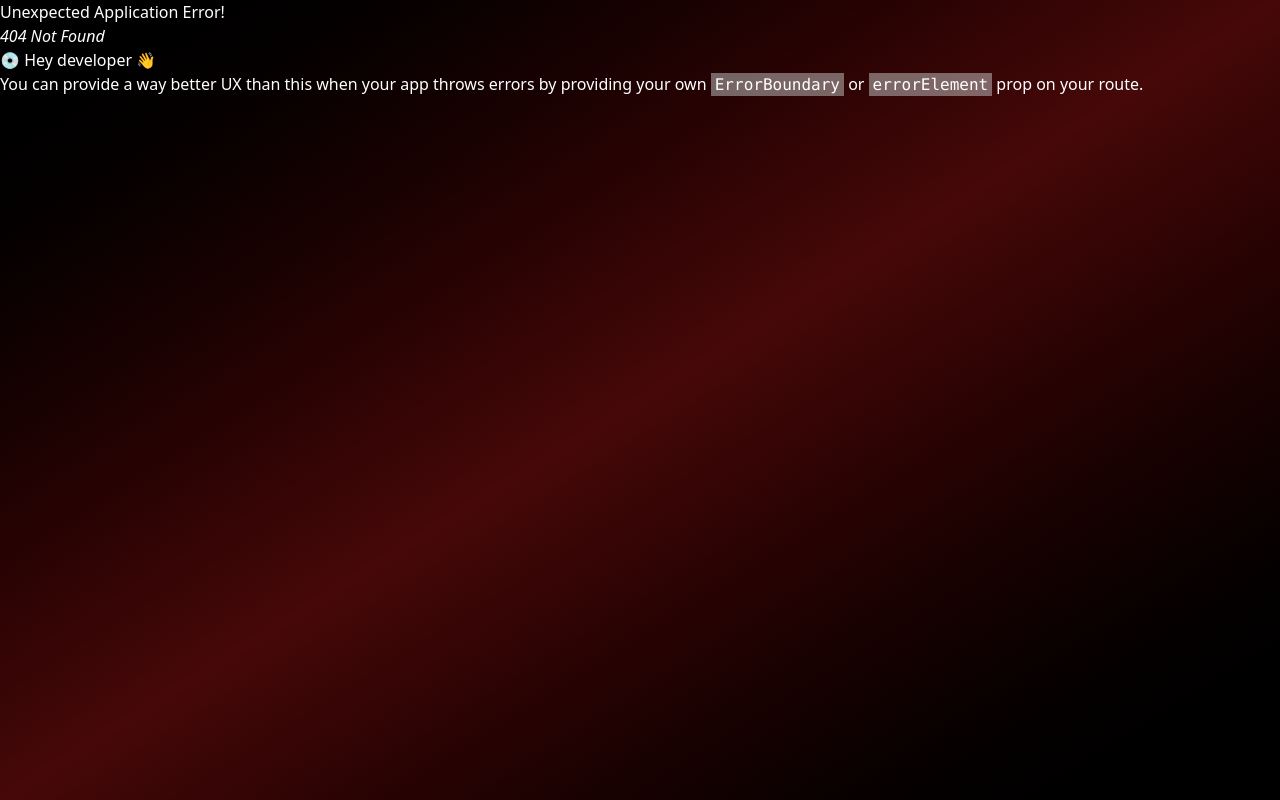
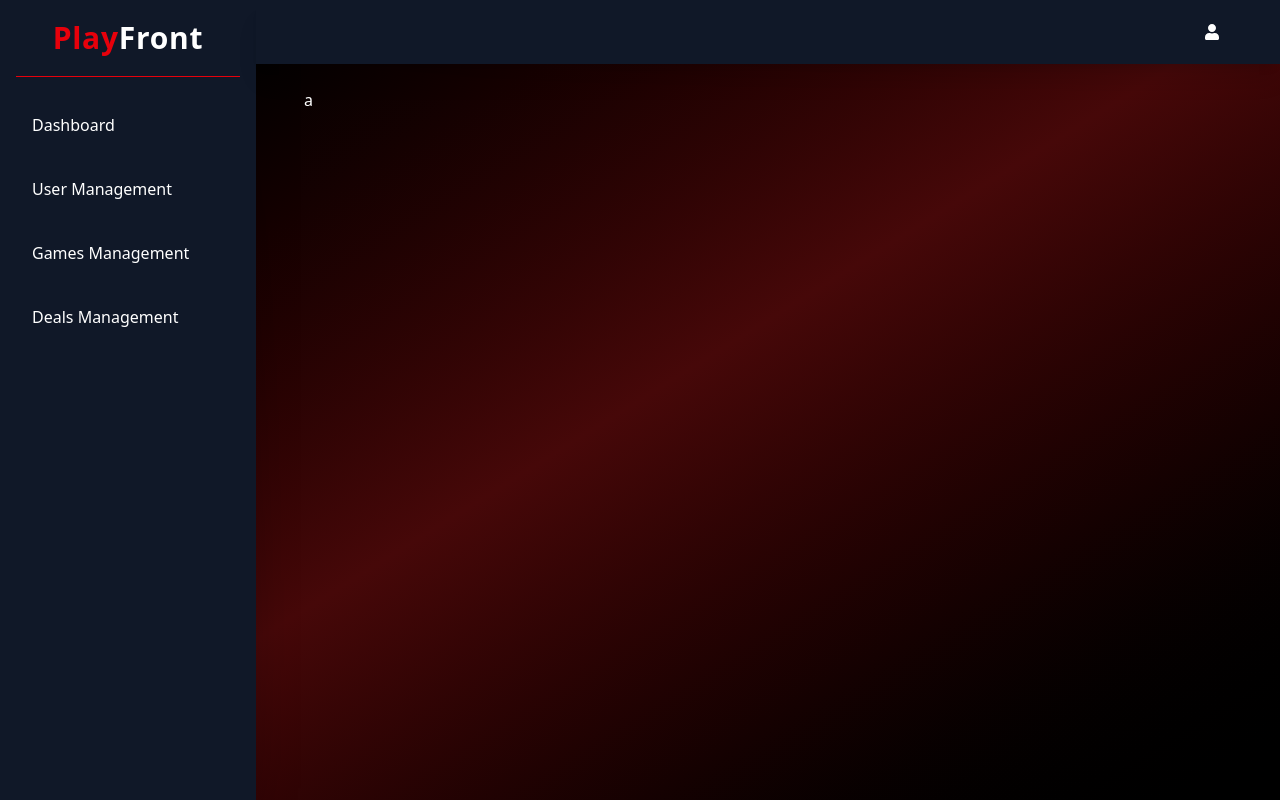
Before and after one commit to ahaddev655/PlayFront, a React (Vite) app: page /e452b7e4/admin in a window 1280 px wide. Before the commit this address had no page. Built offline with nearby package versions, Linux system fonts and the light colour scheme.

Commit message:
Admin Panel started

```diff
--- a/src/App.jsx
+++ b/src/App.jsx
@@ -7,9 +7,14 @@ import WishList_Page from "./pages/main/WishList_Page";
 import UpcomingGames_Page from "./pages/main/UpcomingGames_Page";
 import Deals_Page from "./pages/main/Deals_Page";
 import CategoryLayout from "./layouts/CategoryLayout";
-import Categories_Component from "./components/main/Categories_Component";
+import Categories_Component from "./components/main/category/Categories_Component";
 import Home_Page from "./pages/main/Home_Page";
 import UserProfile from "./pages/main/profile/UserProfile";
+import AdminLayout from "./layouts/AdminLayout";
+import Dashboard from './pages/admin/Dashboard';
+import UserManagement from './pages/admin/UserManagement';
+import GamesManagement from './pages/admin/GamesManagement';
+import DealsManagement from './pages/admin/DealsManagement';
 
 function App() {
   const router = createBrowserRouter([
@@ -81,6 +86,28 @@ function App() {
         },
       ],
     },
+    {
+      path: "/e452b7e4/admin/",
+      element: <AdminLayout />,
+      children: [
+        {
+          index: true,
+          element: <Dashboard />,
+        },
+        {
+          path: "users",
+          element: <UserManagement />,
+        },
+        {
+          path: "games",
+          element: <GamesManagement />,
+        },
+        {
+          path: "deals",
+          element: <DealsManagement />,
+        },
+      ],
+    },
   ]);
   return <RouterProvider router={router} />;
 }
--- a/src/components/authentication/AuthenticationForm.jsx
+++ b/src/components/authentication/AuthenticationForm.jsx
@@ -19,12 +19,10 @@ function AuthenticationForm() {
   });
   const [showPassword, setShowPassword] = useState(false);
 
-  // 📸 File input click
   const handleClick = () => {
     inputRef.current.click();
   };
 
-  // 📤 File upload
   const handleChange = (e) => {
     const file = e.target.files[0];
     if (file) {
@@ -40,7 +38,6 @@ function AuthenticationForm() {
     }
   };
 
-  // 🧾 Input change
   const handleInputChange = (e) => {
     const { name, value } = e.target;
     setFormData((prev) => ({
@@ -49,7 +46,6 @@ function AuthenticationForm() {
     }));
   };
 
-  // 🧠 Manual Signup
   const handleSubmit = (e) => {
     e.preventDefault();
 
@@ -89,6 +85,7 @@ function AuthenticationForm() {
       .post("https://play-front-backend.vercel.app/api/auth/signup", payload)
       .then((res) => {
         toast.success(res?.data?.message || "Registration Successful!");
+        localStorage.setItem("sessionToken", res.data.token)
         if (formData.profileImage) URL.revokeObjectURL(formData.profileImage);
         setFormData({
           profileImage: null,
@@ -107,7 +104,6 @@ function AuthenticationForm() {
       });
   };
 
-  // 🟢 Google Success
   const handleGoogleSuccess = (tokenResponse) => {
     axios
       .get("https://www.googleapis.com/oauth2/v3/userinfo", {
@@ -129,8 +125,6 @@ function AuthenticationForm() {
         }));
 
         toast.info("Google account info filled! You can complete signup.");
-
-        // Send to backend for signup/login
         axios
           .post("http://localhost:3000/api/auth/google", googleUser)
           .then((res) => {
@@ -151,12 +145,10 @@ function AuthenticationForm() {
       });
   };
 
-  // 🔴 Google Error
   const handleGoogleError = () => {
     toast.error("Google Sign-In was cancelled or failed.");
   };
 
-  // 🟡 Custom Google Login hook
   const login = useGoogleLogin({
     onSuccess: handleGoogleSuccess,
     onError: handleGoogleError,
@@ -165,7 +157,6 @@ function AuthenticationForm() {
   return (
     <form onSubmit={handleSubmit} className="text-white">
       <div className="mt-5 space-y-4">
-        {/* 🖼 Profile Image Upload */}
         <div className="flex justify-center">
           <div className="relative w-24 h-24 p-0.5 border-2 border-red-600 rounded-full overflow-hidden">
             <div
@@ -195,7 +186,6 @@ function AuthenticationForm() {
           </div>
         </div>
 
-        {/* 🧍 Full Name */}
         <div className="flex flex-col w-full">
           <label htmlFor="fullName">Full Name</label>
           <input
@@ -209,7 +199,6 @@ function AuthenticationForm() {
           />
         </div>
 
-        {/* 🧑 Username */}
         <div className="flex flex-col w-full">
           <label htmlFor="username">Username</label>
           <input
@@ -223,7 +212,6 @@ function AuthenticationForm() {
           />
         </div>
 
-        {/* 📧 Email */}
         <div className="flex flex-col w-full">
           <label htmlFor="email">Email</label>
           <input
@@ -237,7 +225,6 @@ function AuthenticationForm() {
           />
         </div>
 
-        {/* 🔐 Password */}
         <div className="flex flex-col w-full">
           <label htmlFor="password">Password</label>
           <div className="relative">
@@ -263,7 +250,6 @@ function AuthenticationForm() {
           </div>
         </div>
 
-        {/* 🧾 Submit */}
         <div>
           <button
             type="submit"
@@ -280,7 +266,6 @@ function AuthenticationForm() {
           <span className="w-[25%] border-t border-white/50"></span>
         </div>
 
-        {/* 🟡 Custom Google Button */}
         <div
           onClick={() => login()}
           className="py-3 px-1 text-center bg-white transition-colors hover:bg-white/95 text-black rounded-sm cursor-pointer"
--- a/src/components/main/User_Header.jsx
+++ b/src/components/main/User_Header.jsx
@@ -12,6 +12,7 @@ function User_Header() {
   const [profile, setProfile] = useState(false);
   const [menuToggle, setMenuToggle] = useState(false);
   const navigate = useNavigate();
+  const [role, setRole] = useState("admin");
 
   const wishListRedirectFunc = (e) => {
     e.preventDefault();
@@ -50,7 +51,7 @@ function User_Header() {
   return (
     <div className="section flex items-center justify-between bg-gray-900 shadow-xl py-3">
       {/* Logo */}
-      <NavLink to={"/"} className="text-2xl text-white font-medium">
+      <NavLink to={"/"} className="text-2xl font-medium">
         PlayFront
       </NavLink>
 
@@ -61,7 +62,7 @@ function User_Header() {
           to={"/"}
           className={({ isActive }) =>
             `text-lg transition-colors font-medium ${
-              isActive ? "text-red-600" : "text-white hover:text-red-600"
+              isActive ? "text-red-600" : "hover:text-red-600"
             }`
           }
         >
@@ -74,7 +75,7 @@ function User_Header() {
           className={`relative text-lg cursor-pointer flex items-center gap-1 font-medium ${
             categoryToggle
               ? "text-red-600"
-              : "text-white hover:text-red-600 transition-colors"
+              : "hover:text-red-600 transition-colors"
           }`}
           onClick={() => setCategoryToggle(!categoryToggle)}
         >
@@ -86,10 +87,10 @@ function User_Header() {
           />
           {/* Dropdown Menu */}
           {categoryToggle && (
-            <ul className="absolute z-10 top-full left-0 mt-2 bg-white/20 backdrop-blur-md rounded-lg shadow-lg p-2 w-40">
+            <ul className="absolute z-10 top-full left-0 mt-2 bg-white/20 backdrop-blur-md rounded-lg shadow-lg p-2 w-40 text-white">
               {userHeader_data.map((category, i) => (
                 <Link to={`/category/${category.path}`} key={i}>
-                  <li className="hover:bg-red-600/20  text-white hover:text-red-600 transition-colors font-medium px-3 py-1 rounded-md cursor-pointer">
+                  <li className="hover:bg-red-600/20 hover:text-red-600 transition-colors font-medium px-3 py-1 rounded-md cursor-pointer">
                     {category.text}
                   </li>
                 </Link>
@@ -103,7 +104,7 @@ function User_Header() {
           to={"/deals"}
           className={({ isActive }) =>
             `text-lg transition-colors font-medium ${
-              isActive ? "text-red-600" : "text-white hover:text-red-600"
+              isActive ? "text-red-600" : "hover:text-red-600"
             }`
           }
         >
@@ -115,24 +116,40 @@ function User_Header() {
           to={"/upcoming-games"}
           className={({ isActive }) =>
             `text-lg transition-colors font-medium ${
-              isActive ? "text-red-600" : "text-white hover:text-red-600"
+              isActive ? "text-red-600" : "hover:text-red-600"
             }`
           }
         >
           <li>UpComing Games</li>
         </NavLink>
+
+        {/* Admin-Dashboard */}
+        {role === "admin" ? (
+          <NavLink
+            to={"/e452b7e4/admin/"}
+            className={({ isActive }) =>
+              `text-lg transition-colors font-medium ${
+                isActive ? "text-red-600" : "hover:text-red-600"
+              }`
+            }
+          >
+            <li>Admin Dashboard</li>
+          </NavLink>
+        ) : (
+          ""
+        )}
       </ul>
 
       {/* Extra Icons */}
       <ul className="lg:flex hidden items-center justify-center gap-5">
         <button
-          className="text-white hover:text-red-600 transition-colors hover:bg-red-600/20 grid place-items-center w-10 h-10 rounded-md"
+          className="hover:text-red-600 transition-colors hover:bg-red-600/20 grid place-items-center w-10 h-10 rounded-md"
           onClick={wishListRedirectFunc}
         >
           <FaHeart />
         </button>
         <button
-          className="text-white hover:text-red-600 transition-colors hover:bg-red-600/20 grid place-items-center w-10 h-10 rounded-md"
+          className="hover:text-red-600 transition-colors hover:bg-red-600/20 grid place-items-center w-10 h-10 rounded-md"
           onClick={profileRedirectFunc}
         >
           <FaUser />
@@ -183,7 +200,7 @@ function User_Header() {
             <div className="text-center mb-5">
               <NavLink
                 to={"/"}
-                className="text-3xl font-bold text-white tracking-wide"
+                className="text-3xl font-bold tracking-wide"
                 onClick={() => setMenuToggle(false)}
               >
                 <span className="text-red-600">Play</span>Front
@@ -274,6 +291,24 @@ function User_Header() {
               >
                 UpComing Games
               </NavLink>
+
+              {/* Admin-Dashboard */}
+              {role === "admin" ? (
+                <NavLink
+                  to={"/e452b7e4/admin/"}
+                  className={({ isActive }) =>
+                    `text-lg font-medium rounded-md px-3 py-2 transition-colors ${
+                      isActive
+                        ? "bg-red-600 text-white"
+                        : "text-gray-300 hover:bg-red-600/10 hover:text-red-500"
+                    }`
+                  }
+                >
+                  <li>Admin Dashboard</li>
+                </NavLink>
+              ) : (
+                ""
+              )}
             </ul>
           </div>
 
--- /dev/null
+++ b/src/components/main/admin/Admin_Header.jsx
@@ -0,0 +1,49 @@
+import React, { useEffect, useState } from "react";
+import { FaUser } from "react-icons/fa";
+import { Link, useLocation } from "react-router-dom";
+
+function Admin_Header() {
+  const [heading, setHeading] = useState("");
+  const path = useLocation();
+
+  useEffect(() => {
+    switch (path.pathname) {
+      case "/e452b7e4/admin/":
+        setHeading("Admin Dashboard");
+        break;
+      case "/e452b7e4/admin/users":
+        setHeading("User Management");
+        break;
+      case "/e452b7e4/admin/deals":
+        setHeading("Deals Management");
+        break;
+      case "/e452b7e4/admin/games":
+        setHeading("Games Management");
+        break;
+      default:
+        setHeading(""); // optional fallback
+    }
+  }, [path.pathname]); // <-- Runs every time the route changes
+
+  return (
+    <div className="section flex items-center justify-between bg-gray-900 shadow-xl py-3 w-full">
+      {/* Header */}
+      <div>
+        <h1 className="text-2xl text-white font-medium">{heading}</h1>
+      </div>
+
+      {/* Extra Icons */}
+      <div>
+        <ul className="flex items-center justify-center gap-5">
+          <Link to={"profile"}>
+            <button className="hover:text-red-600 transition-colors hover:bg-red-600/20 grid place-items-center w-10 h-10 rounded-md">
+              <FaUser />
+            </button>
+          </Link>
+        </ul>
+      </div>
+    </div>
+  );
+}
+
+export default Admin_Header;
--- /dev/null
+++ b/src/components/main/admin/Sidebar.jsx
@@ -0,0 +1,84 @@
+import React, { useEffect, useState } from "react";
+import { Link, NavLink } from "react-router-dom";
+
+function Sidebar() {
+
+  return (
+    <div className="w-full lg:w-[20%] min-h-screen sm:w-72 bg-gray-900 py-5 px-4 flex flex-col shadow-2xl">
+      {/* Logo */}
+      <div className="text-center mb-5">
+        <Link
+          to={"/"}
+          className="text-3xl font-bold tracking-wide"
+          onClick={() => setMenuToggle(false)}
+        >
+          <span className="text-red-600">Play</span>Front
+        </Link>
+      </div>
+      <hr className="border-red-600 mb-6" />
+      <ul className="flex flex-col gap-4">
+        {/* Admin-Dashboard */}
+        <NavLink
+          to={"/e452b7e4/admin/"}
+          end
+          className={({ isActive }) =>
+            `transition-colors font-medium px-4 py-3 rounded-md cursor-pointer ${
+              isActive
+                ? "bg-red-600/20 text-red-600"
+                : "hover:bg-red-600/20 text-white hover:text-red-600"
+            }`
+          }
+        >
+          <li>Dashboard</li>
+        </NavLink>
+
+        {/* User-Management */}
+        <NavLink
+          to={"/e452b7e4/admin/users"}
+          end
+          className={({ isActive }) =>
+            `transition-colors font-medium px-4 py-3 rounded-md cursor-pointer ${
+              isActive
+                ? "bg-red-600/20 text-red-600"
+                : "hover:bg-red-600/20 text-white hover:text-red-600"
+            }`
+          }
+        >
+          <li>User Management</li>
+        </NavLink>
+
+        {/* Games-Management */}
+        <NavLink
+          to={"/e452b7e4/admin/games"}
+          end
+          className={({ isActive }) =>
+            `transition-colors font-medium px-4 py-3 rounded-md cursor-pointer ${
+              isActive
+                ? "bg-red-600/20 text-red-600"
+                : "hover:bg-red-600/20 text-white hover:text-red-600"
+            }`
+          }
+        >
+          <li>Games Management</li>
+        </NavLink>
+
+        {/* Deals-Management */}
+        <NavLink
+          to={"/e452b7e4/admin/deals"}
+          end
+          className={({ isActive }) =>
+            `transition-colors font-medium px-4 py-3 rounded-md cursor-pointer ${
+              isActive
+                ? "bg-red-600/20 text-red-600"
+                : "hover:bg-red-600/20 text-white hover:text-red-600"
+            }`
+          }
+        >
+          <li>Deals Management</li>
+        </NavLink>
+      </ul>
+    </div>
+  );
+}
+
+export default Sidebar;
--- /dev/null
+++ b/src/layouts/AdminLayout.jsx
@@ -0,0 +1,18 @@
+import React from "react";
+import Sidebar from "../components/main/admin/Sidebar";
+import Admin_Header from "../components/main/admin/Admin_Header";
+import { Outlet } from "react-router-dom";
+
+function AdminLayout() {
+  return (
+    <div className="flex w-full">
+      <Sidebar />
+      <div className="w-full lg:w-[80%]">
+        <Admin_Header />
+        <Outlet />
+      </div>
+    </div>
+  );
+}
+
+export default AdminLayout;
--- /dev/null
+++ b/src/pages/admin/Dashboard.jsx
@@ -0,0 +1,11 @@
+import React from "react";
+
+function Dashboard() {
+  return (
+    <div className="section py-6">
+      <div>a</div>
+    </div>
+  );
+}
+
+export default Dashboard;
--- /dev/null
+++ b/src/pages/admin/DealsManagement.jsx
@@ -0,0 +1,11 @@
+import React from 'react'
+
+function DealsManagement() {
+  return (
+    <div className="section py-6">
+      <div>a</div>
+    </div>
+  );
+}
+
+export default DealsManagement
--- /dev/null
+++ b/src/pages/admin/GamesManagement.jsx
@@ -0,0 +1,11 @@
+import React from 'react'
+
+function GamesManagement() {
+  return (
+    <div className="section py-6">
+      <div>a</div>
+    </div>
+  );
+}
+
+export default GamesManagement
--- /dev/null
+++ b/src/pages/admin/UserManagement.jsx
@@ -0,0 +1,11 @@
+import React from 'react'
+
+function UserManagement() {
+  return (
+    <div className="section py-6">
+      <div>a</div>
+    </div>
+  );
+}
+
+export default UserManagement
```
Also changed, not shown: src/components/main/category/Categories_Component.jsx (renamed from src/components/main/Categories_Component.jsx).
